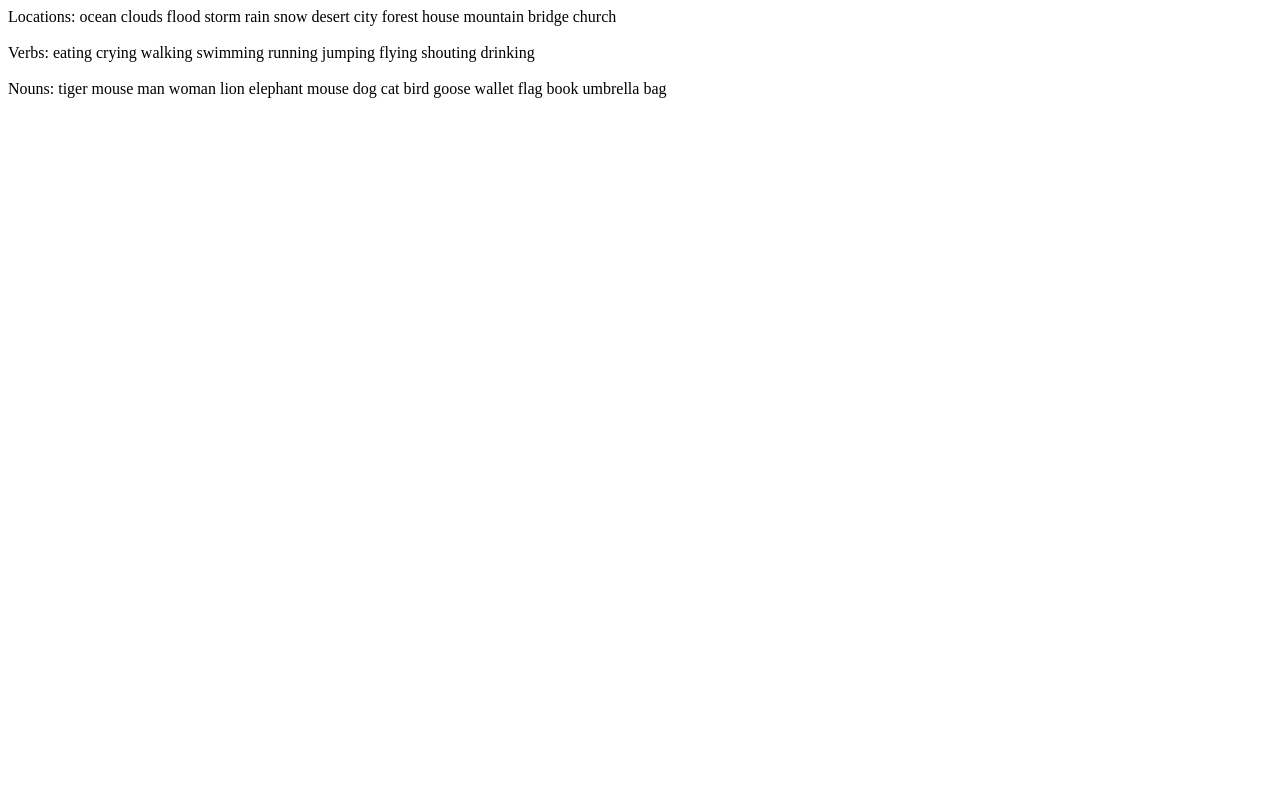
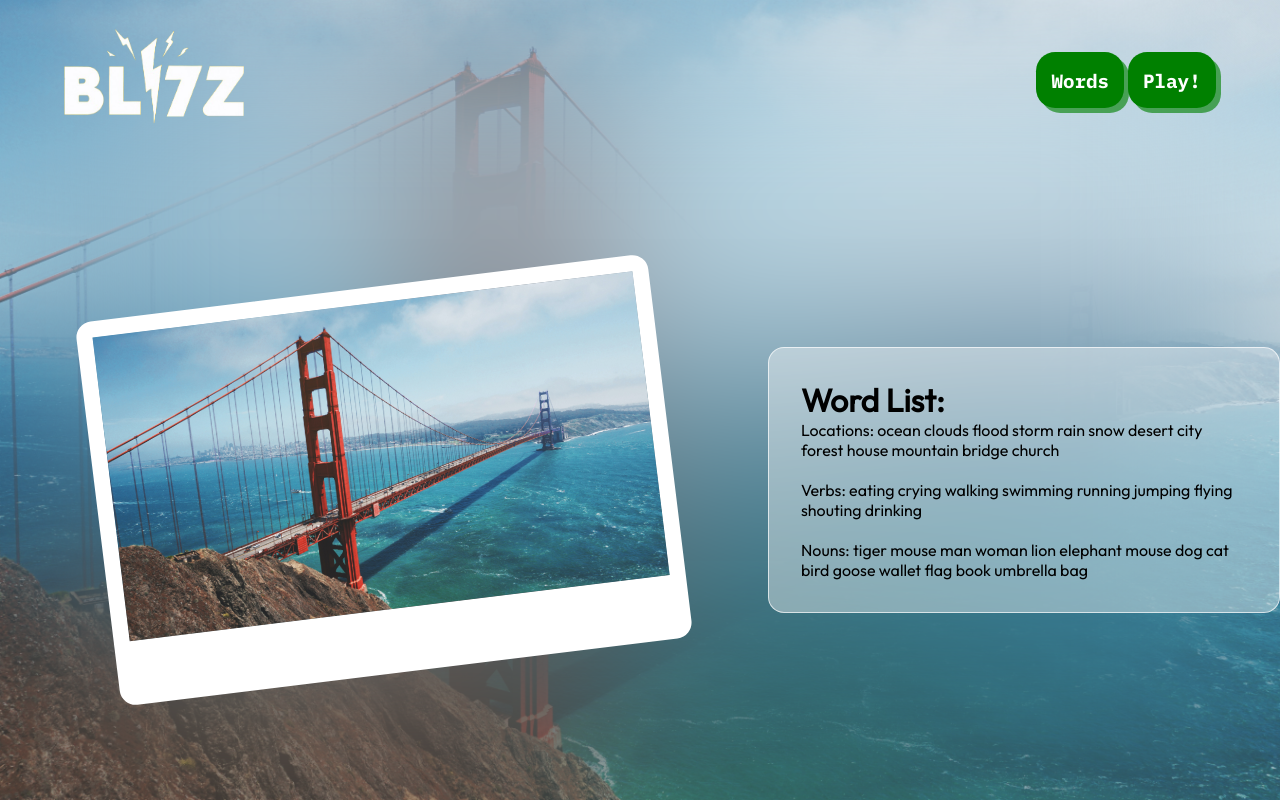
Before and after one commit to HydraSyntax/PicBlitzSubmission, a Flask app: template templates/words.html in a window 1280 px wide. Run offline with Flask 2, Linux system fonts and the light colour scheme; the template is opened without the code that fills it, so the values that code supplies are empty.

Commit message:
wordList (last minute)

```diff
--- a/templates/words.html
+++ b/templates/words.html
@@ -2,9 +2,28 @@
 <html lang="en">
 <head>
     <meta charset="UTF-8">
-    <title>WordList</title>
+    <meta http-equiv="X-UA-Compatible" content="IE=edge">
+    <meta name="viewport" content="width=device-width, initial-scale=1.0">
+    <link rel="stylesheet" href="/static/css/styles.css">
+    <script src="/static/js/main.js"></script>
+    <title>PicBlitz!</title>
 </head>
-<body>
+<body style="background-image: url(/static/i.jpg);">
+   <div class="pane">
+        <nav>
+            <h1><img src="/static/logo.png"></h1>
+          <div>
+            <button onclick="window.open('/words')" class='cta' id="main">Words</button>
+            <button onclick="startGame()" class="cta" id="main">Play!</button>
+          </div>
+        </nav>
+        <main>
+            <div id="img">
+                <img src="/static/i.jpg">
+            </div>
+            <div id="input">
+                <div class="guide">
+                    <h1>Word List:</h1>
                     Locations:
                     ocean
                     clouds
@@ -50,5 +69,9 @@
                     book
                     umbrella
                     bag
+                </div>
+            </div>
+        </main>
+   </div>
 </body>
 </html>
```
Lines whose indentation alone changed are shown as unchanged.
